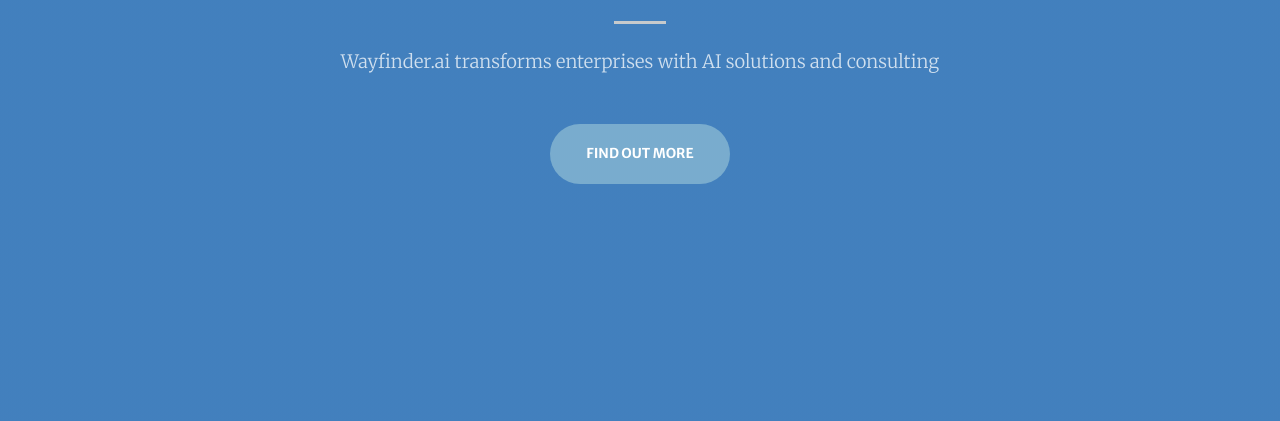
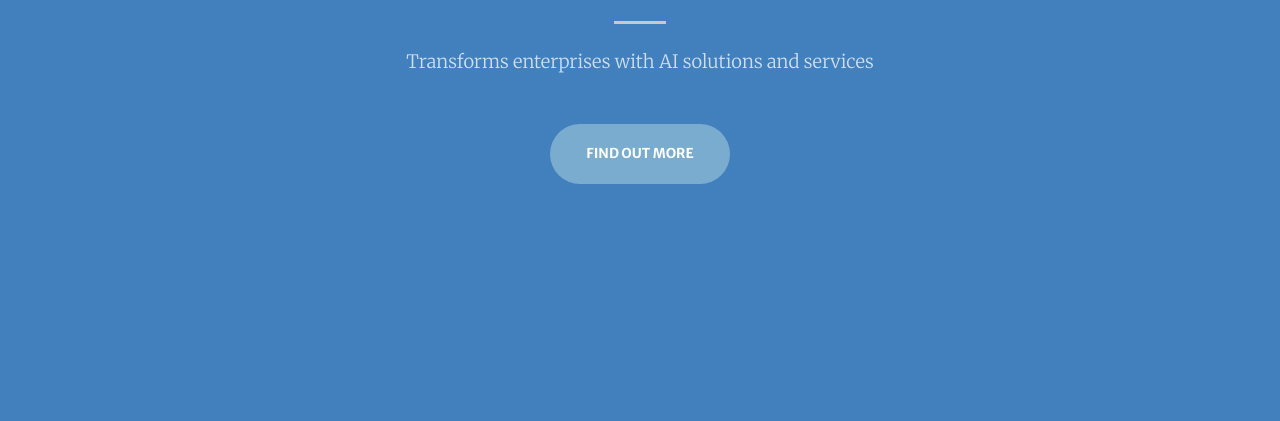
Before and after one commit to wayfinder-ai/wayfinder-ai.github.io, a website: page index.html in a window 1280 px wide. Shown: the part 379-800 px from the top of the page. Drawn offline with Linux system fonts and the light colour scheme.

Commit message:
update tag line

```diff
--- a/index.html
+++ b/index.html
@@ -77,7 +77,8 @@
           <hr class="divider my-4">
         </div>
         <div class="col-lg-8 align-self-baseline">
-          <p class="text-white-75 font-weight-light mb-5">Wayfinder.ai transforms enterprises with AI solutions and consulting</p>
+          <p class="text-white-75 font-weight-light mb-5">Transforms
+          enterprises with AI solutions and services</p>
           <a class="btn btn-primary btn-xl js-scroll-trigger" href="#services">Find Out More</a>
         </div>
       </div>
```
